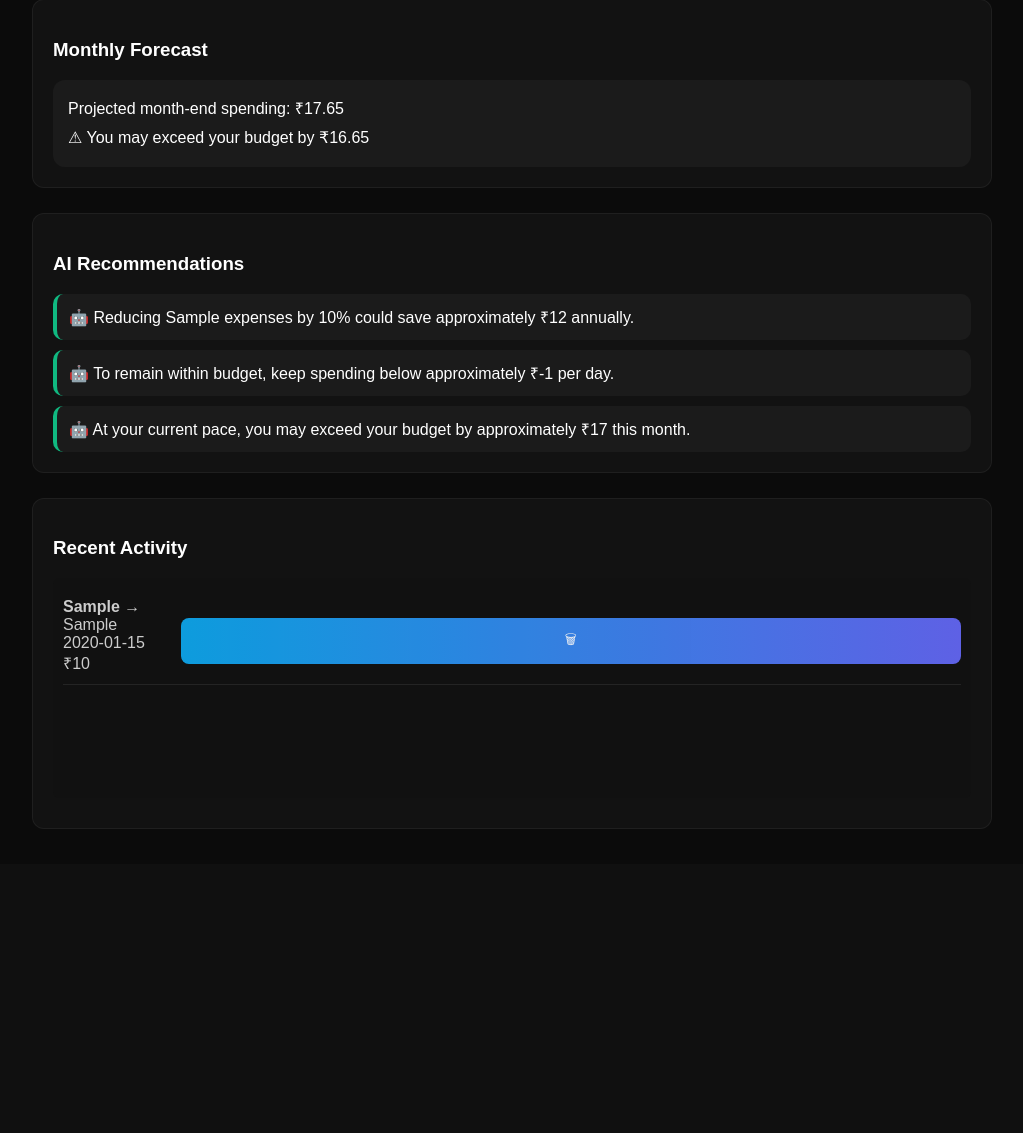
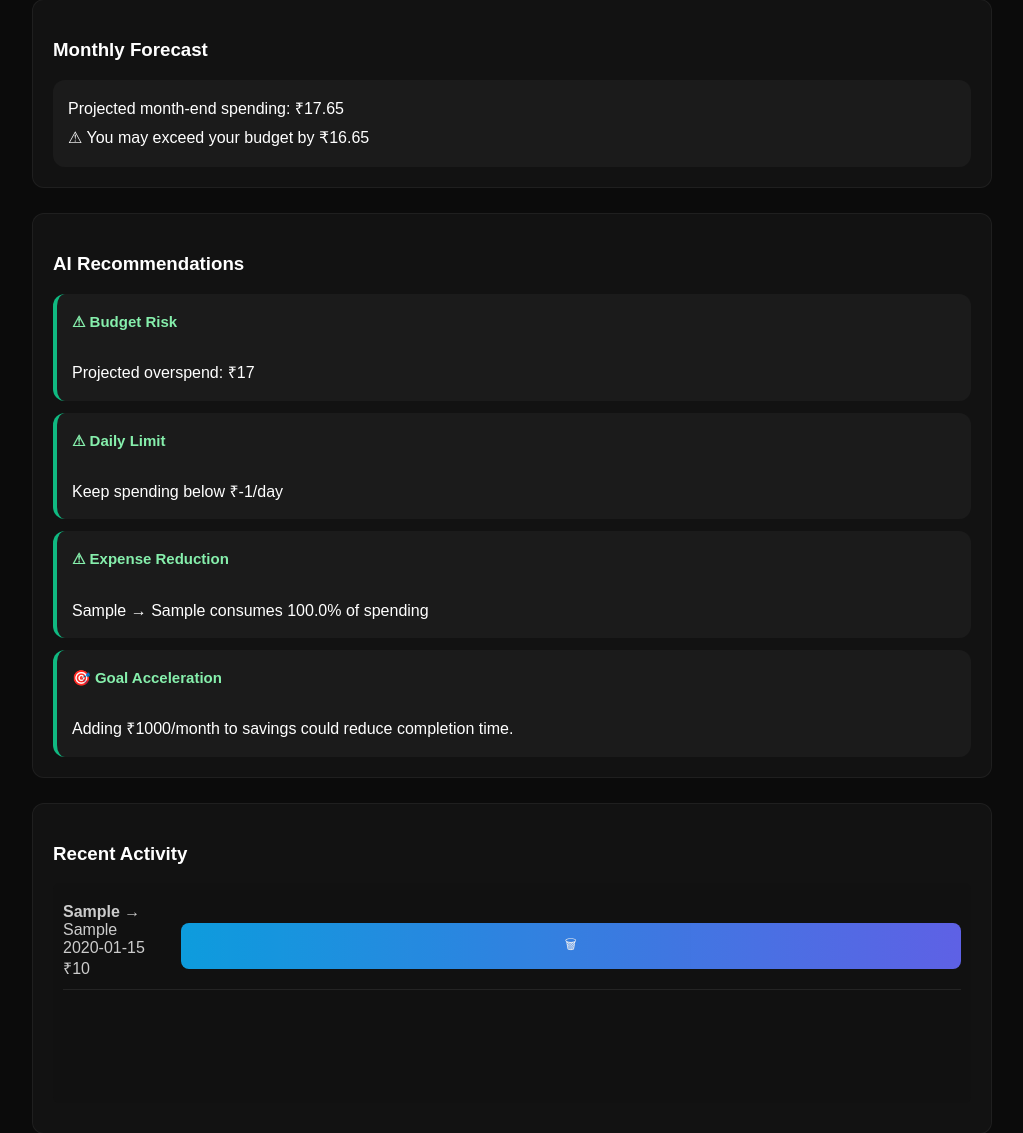
Before and after one commit to OMni-Uni-CoDe/financial_assistant_pro, a Flask app: page /dashboard in a window 1280 px wide. Shown: the part 3638-4771 px from the top of the page, without its empty margins (253-1276 px from the left). Before the commit the page ends 4467 px from the top, so only its background shows below. Run offline with Flask 3, Linux system fonts and the light colour scheme; a user stored in the database is signed in; tables that the repository leaves empty hold one stand-in row (values such as "Sample post").

Commit message:
Recommendation 2.O

```diff
--- a/app.py
+++ b/app.py
@@ -898,13 +898,18 @@ def get_recommendations():
 
         return jsonify({
             "recommendations": [
-                "Add some expenses to receive recommendations."
+                {
+                    "title": "ℹ No Data",
+                    "message":
+                        "Add expenses to receive recommendations."
+                }
             ]
         })
 
     df = pd.DataFrame([
         {
             "category": e.category,
+            "subcategory": e.subcategory,
             "amount": e.amount
         }
         for e in expenses
@@ -912,44 +917,76 @@ def get_recommendations():
 
     total_spent = df["amount"].sum()
 
-    category_totals = (
-        df.groupby("category")["amount"]
+    recommendations = []
+
+    today = datetime.utcnow().date()
+
+    days_passed = max(
+        today.day,
+        1
+    )
+
+    projected_spending = (
+        total_spent /
+        days_passed
+    ) * 30
+
+    budget = current_user.budget or 0
+
+    # ==========================
+    # Top Expense
+    # ==========================
+
+    subcategory_totals = (
+        df.groupby(
+            ["category", "subcategory"]
+        )["amount"]
         .sum()
-        .sort_values(ascending=False)
-    )
-
-    recommendations = []
-
-    # ==================================
-    # Recommendation 1:
-    # Saving Opportunity
-    # ==================================
-
-    top_category = category_totals.index[0]
-    top_amount = category_totals.iloc[0]
-
-    annual_saving = (
-        top_amount * 0.10 * 12
-    )
-
-    recommendations.append(
-        f"Reducing {top_category} expenses by 10% could save approximately ₹{annual_saving:.0f} annually."
-    )
-
-    # ==================================
-    # Recommendation 2:
-    # Daily Budget Target
-    # ==================================
-
-    if current_user.budget and current_user.budget > 0:
-
-        budget = current_user.budget
+        .sort_values(
+            ascending=False
+        )
+    )
+
+    top_entry = subcategory_totals.index[0]
+
+    top_amount = (
+        subcategory_totals.iloc[0]
+    )
+
+    top_percent = (
+        top_amount /
+        total_spent
+    ) * 100
+
+    # ==========================
+    # OVER BUDGET
+    # ==========================
+
+    if (
+        budget > 0 and
+        projected_spending > budget
+    ):
+
+        excess = (
+            projected_spending -
+            budget
+        )
+
+        recommendations.append({
+
+            "title":
+                "⚠ Budget Risk",
+
+            "message":
+                f"Projected overspend: "
+                f"₹{excess:.0f}"
+
+        })
 
         remaining_budget = (
-            budget - total_spent
-        )
-
-        today = datetime.utcnow().date()
+            budget -
+            total_spent
+        )
 
         days_remaining = max(
             30 - today.day,
@@ -961,62 +998,127 @@ def get_recommendations():
             days_remaining
         )
 
-        recommendations.append(
-            f"To remain within budget, keep spending below approximately ₹{daily_limit:.0f} per day."
-        )
-
-    # ==================================
-    # Recommendation 3:
-    # Forecast Warning
-    # ==================================
-
-    today = datetime.utcnow().date()
-
-    days_passed = max(
-        today.day,
-        1
-    )
-
-    projected_spending = (
-        total_spent / days_passed
-    ) * 30
-
-    if current_user.budget and current_user.budget > 0:
-
-        excess = (
-            projected_spending -
-            current_user.budget
-        )
-
-        if excess > 0:
-
-            recommendations.append(
-                f"At your current pace, you may exceed your budget by approximately ₹{excess:.0f} this month."
-            )
-
-    # ==================================
-    # Recommendation 4:
-    # Spending Concentration
-    # ==================================
-
-    if len(category_totals) >= 2:
-
-        top_two_total = (
-            category_totals.iloc[0]
-            + category_totals.iloc[1]
-        )
-
-        top_two_percent = (
-            top_two_total /
+        recommendations.append({
+
+            "title":
+                "⚠ Daily Limit",
+
+            "message":
+                f"Keep spending below "
+                f"₹{daily_limit:.0f}/day"
+
+        })
+
+        recommendations.append({
+
+            "title":
+                "⚠ Expense Reduction",
+
+            "message":
+                f"{top_entry[0]} → "
+                f"{top_entry[1]} consumes "
+                f"{top_percent:.1f}% "
+                f"of spending"
+
+        })
+
+    # ==========================
+    # UNDER BUDGET
+    # ==========================
+
+    elif budget > 0:
+
+        surplus = (
+            budget -
+            projected_spending
+        )
+
+        recommendations.append({
+
+            "title":
+                "✅ Budget Surplus",
+
+            "message":
+                f"Projected ₹{surplus:.0f} "
+                f"under budget"
+
+        })
+
+        days_remaining = max(
+            30 - today.day,
+            1
+        )
+
+        remaining_budget = (
+            budget -
             total_spent
-        ) * 100
-
-        recommendations.append(
-            f"The top two categories account for {top_two_percent:.1f}% of your spending. Review recurring expenses for possible savings."
-        )
+        )
+
+        daily_limit = (
+            remaining_budget /
+            days_remaining
+        )
+
+        recommendations.append({
+
+            "title":
+                "✅ Safe Spending Limit",
+
+            "message":
+                f"You can spend "
+                f"₹{daily_limit:.0f}/day"
+
+        })
+
+    # ==========================
+    # Goal Acceleration
+    # ==========================
+
+    goal = SavingsGoal.query.filter_by(
+        user_id=current_user.id
+    ).first()
+
+    if (
+        goal and
+        goal.target_amount > 0 and
+        budget > 0
+    ):
+
+        recommendations.append({
+
+            "title":
+                "🎯 Goal Acceleration",
+
+            "message":
+                "Adding ₹1000/month "
+                "to savings could "
+                "reduce completion time."
+
+        })
+
+    # ==========================
+    # Savings Opportunity
+    # ==========================
+
+    if (
+        budget > 0 and
+        projected_spending < budget
+    ):
+
+        recommendations.append({
+
+            "title":
+                "💡 Savings Opportunity",
+
+            "message":
+                "Current spending leaves "
+                "room for additional saving."
+
+        })
 
     return jsonify({
-        "recommendations": recommendations
+        "recommendations":
+            recommendations[:4]
     })
 
 # --------- Monthly Comparison ---------
--- a/static/dashboard.js
+++ b/static/dashboard.js
@@ -879,21 +879,28 @@ document.addEventListener("DOMContentLoaded", () => {
             container.innerHTML = "";
 
             data.recommendations.forEach(
-                recommendation => {
+                rec => {
 
-                    const item =
+                    const card =
                         document.createElement(
                             "div"
                         );
 
-                    item.className =
+                    card.className =
                         "recommendation-item";
 
-                    item.innerHTML =
-                        `🤖 ${recommendation}`;
+                    card.innerHTML = `
+                    <strong>
+                        ${rec.title}
+                    </strong>
+
+                    <br><br>
+
+                    ${rec.message}
+                `;
 
                     container.appendChild(
-                        item
+                        card
                     );
 
                 }
@@ -904,6 +911,7 @@ document.addEventListener("DOMContentLoaded", () => {
         catch (err) {
 
             console.error(
+                "Recommendations error:",
                 err
             );
 
--- a/static/style.css
+++ b/static/style.css
@@ -313,12 +313,18 @@ canvas {
 /* ===== Recommendations ===== */
 
 .recommendation-item {
-    padding: 12px;
-    margin-top: 10px;
-    border-radius: 10px;
+    padding: 15px;
+    margin-top: 12px;
+    border-radius: 12px;
     background: rgba(255,255,255,.04);
     border-left: 4px solid #10b981;
+    line-height: 1.6;
 }
+
+    .recommendation-item strong {
+        color: #86efac;
+        font-size: 15px;
+    }
 
 /* ===== Health Score ===== */
 
```
